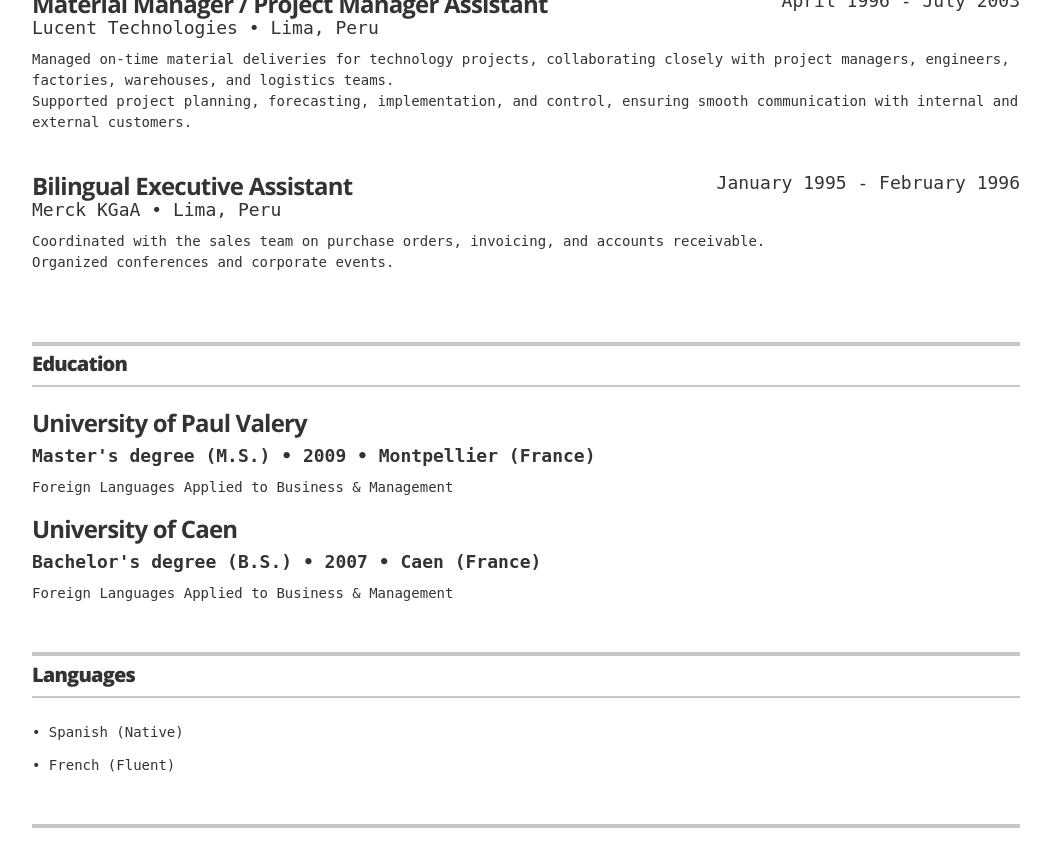
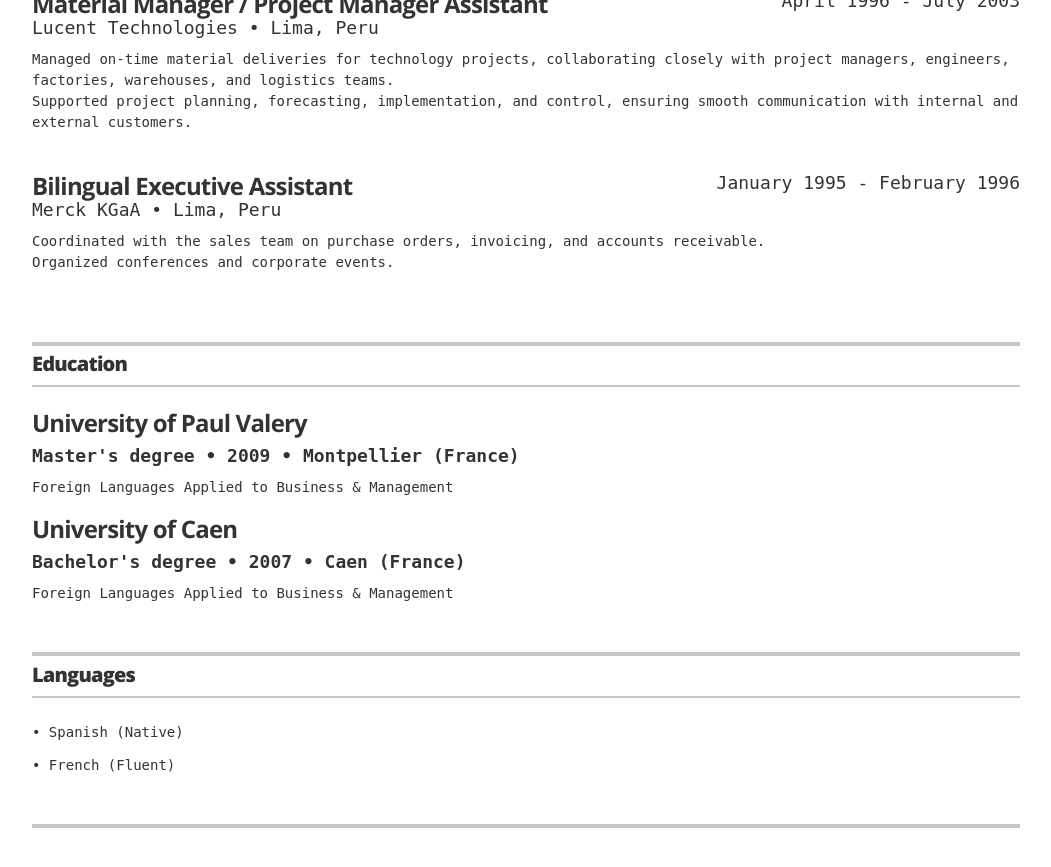
Before and after one commit to chesiraliot/profile, a Jekyll site: the page built from docs/index.html, in a window 1280 px wide and 900 px high, scrolled down 1539 px. Shown: the top 867 px of the window, without its empty margins (114-1165 px from the left). Built offline with Jekyll 4.4.1, drawn with Linux system fonts in a browser that asks for light colours.

```diff
--- a/docs/_data/educations.yml
+++ b/docs/_data/educations.yml
@@ -2,14 +2,14 @@ edus:
   list: edu2,edu1
 
 edu2:
- degree: Master's degree (M.S.)
+ degree: Master's degree
  uni: University of Paul Valery
  city: Montpellier (France)
  year: 2009
  summary: Foreign Languages Applied to Business & Management
 
 edu1:
- degree: Bachelor's degree (B.S.)
+ degree: Bachelor's degree
  uni: University of Caen
  city: Caen (France)
  year: 2007
```
